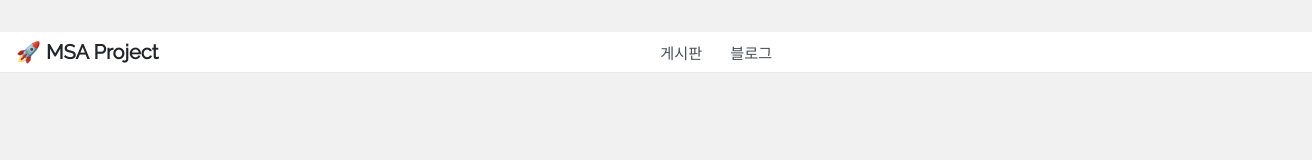
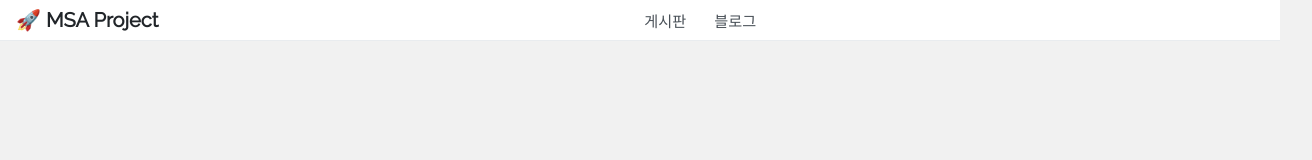
Before and after one commit to bjsong-teach/project, a plain HTML site: page frontend/blog/blog_detail.html in a window 1280 px wide. Shown: the whole page, 1312 px wide, since content can reach past the window. Drawn offline with Linux system fonts and the light colour scheme.

Commit message:
7-16 commit

```diff
--- a/frontend/assets/css/style.css
+++ b/frontend/assets/css/style.css
@@ -50,7 +50,7 @@ body {
     opacity: 0.60;
 }
 .w3-margin {
-    margin: 16px 0;
+    margin: 28px 0;
 }
 .w3-padding {
     padding: 8px 16px !important;
@@ -86,17 +86,23 @@ body {
 .navbar {
     background-color: #ffffff;
     border-bottom: 1px solid #e9ecef;
-    padding: 0.5rem 1rem;
+    padding: 0.5rem 1rem; /* 상하 패딩 */
+    position: fixed;      /* 화면 상단에 고정 */
     top: 0;
-    width: 100%;
+    left: 50%;            /* 화면의 중앙으로 이동 */
+    transform: translateX(-50%); /* 정확한 중앙 정렬 */
+    width: 100%;          /* 너비를 100%로 하되 */
+    max-width: 1400px;    /* 최대 너비를 제한하여 중앙에 고정된 효과 */
     z-index: 1000;
-    max-width: 1350px;
-    margin: 0 auto;
+    box-sizing: border-box;
 }
+
+/* 네비게이션 바 내부의 콘텐츠는 이제 부모 너비를 따름 */
 .navbar .container {
     display: flex;
     justify-content: space-between;
     align-items: center;
+    width: 100%;
 }
 .nav-brand { font-weight: bold; font-size: 1.25rem; color: #212529; text-decoration: none; }
 .nav-links a, .nav-auth a, .nav-auth span, .nav-auth button {
--- a/frontend/blog/blog_detail.html
+++ b/frontend/blog/blog_detail.html
@@ -96,7 +96,7 @@
         let actionButtons = '';
         if (loggedInUser && loggedInUser.id === article.owner_id) {
             actionButtons = `
-                <div style="margin-top: 1rem;">
+                <div>
                     <a href="/blog/post_form.html?type=blog&id=${article.id}" class="btn btn-primary">수정</a>
                     <button id="delete-btn" class="btn btn-danger">삭제</button>
                 </div>`;
@@ -116,7 +116,7 @@
             </div>
             ${galleryImages ? `<div class="w3-container image-gallery">${galleryImages}</div>` : ''}
             <div class="w3-container w3-padding-large">
-                <a href="/blog_list.html" class="w3-button w3-border"><b>« 목록으로</b></a>
+                <a href="/blog/blog_list.html" class="w3-button w3-border"><b>« 목록으로</b></a>
                 <div style="float: right;">${actionButtons}</div>
             </div>`;
 
```
Also changed, not shown: frontend/index.html (+1 -1 lines).
